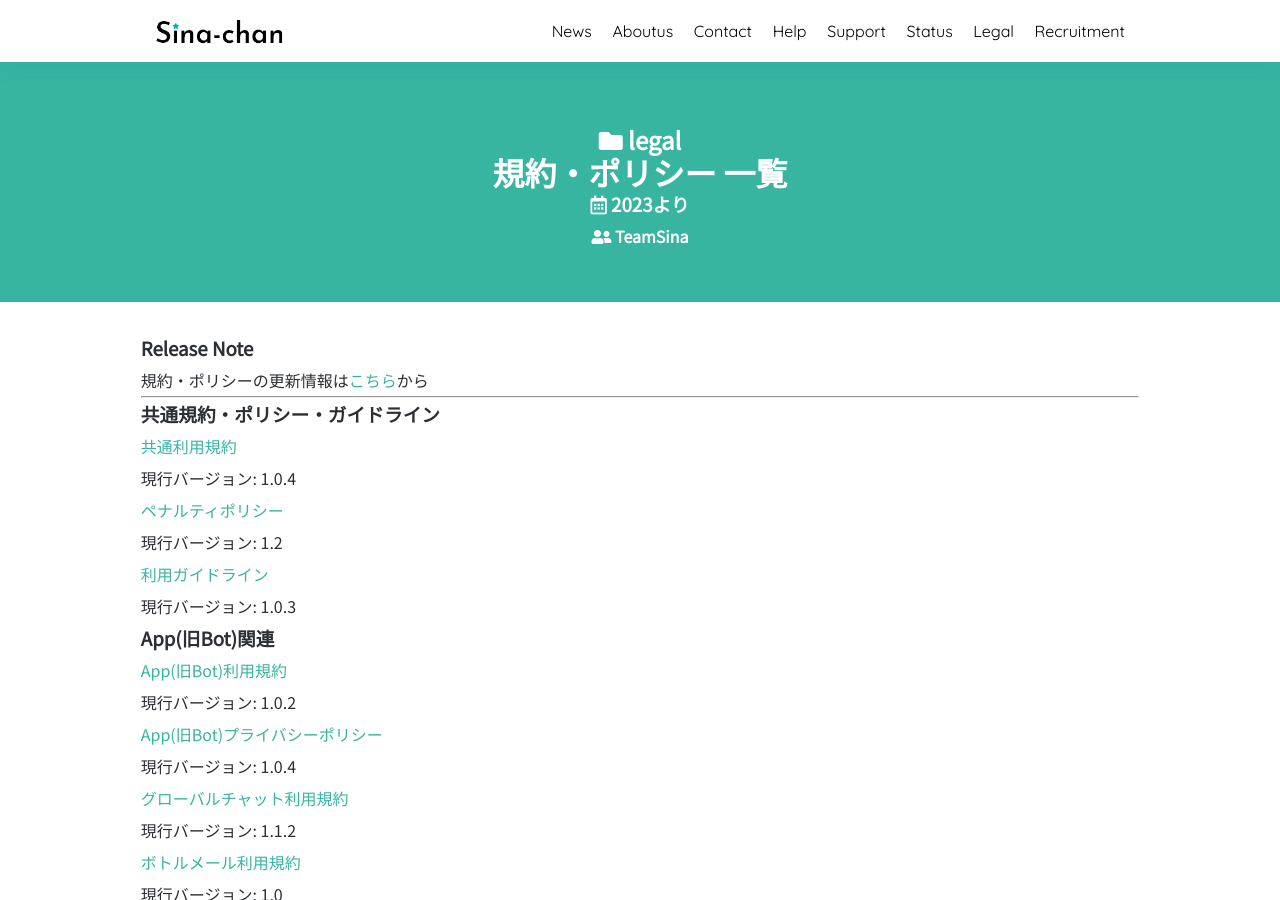
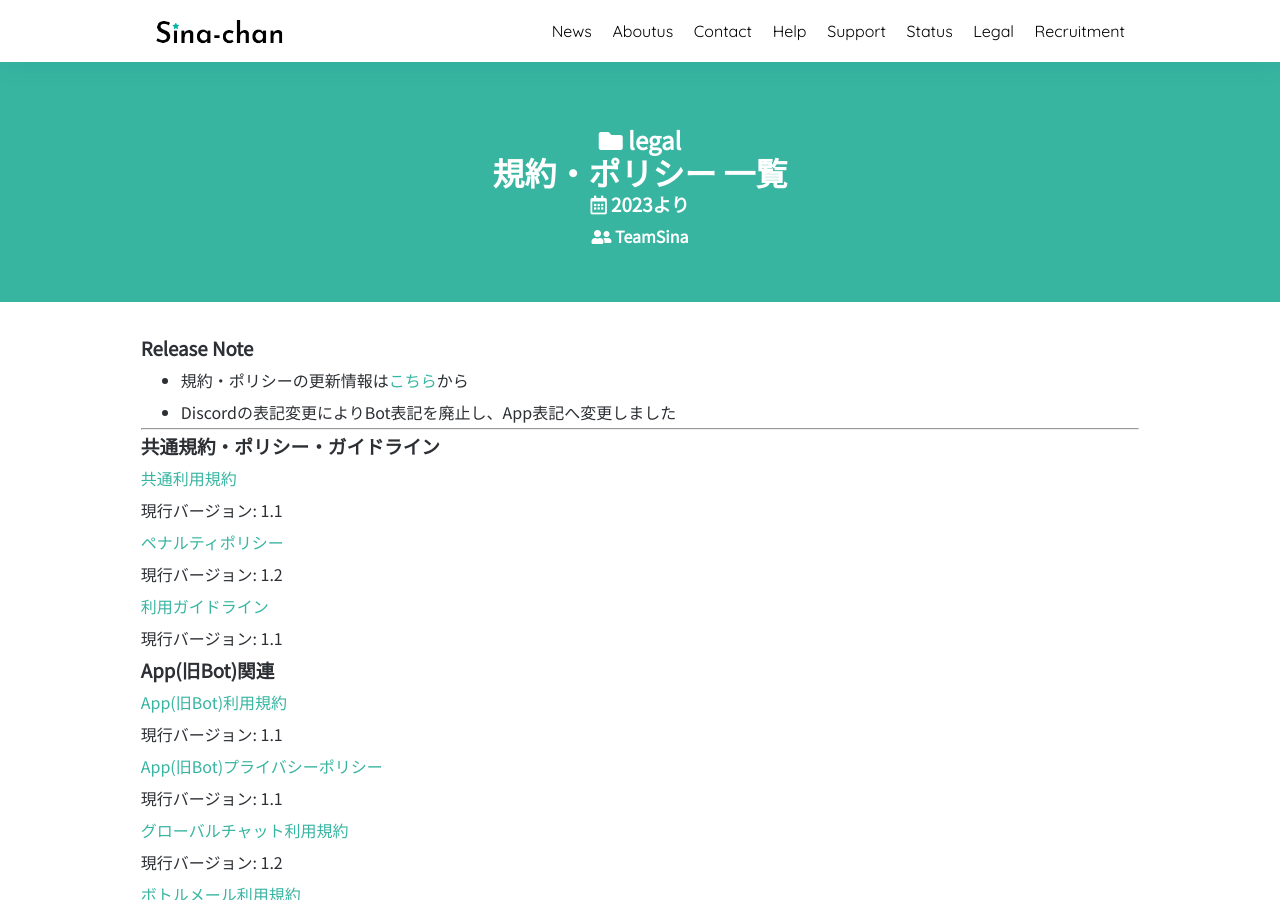
Before and after one commit to SinaKitagami/sinakitagami.github.io, a Jekyll site: the page built from legal.md, in a window 1280 px wide and 900 px high. Built offline with Jekyll 4.4.1, drawn with Linux system fonts in a browser that asks for light colours; nearby versions of some CDN libraries; a script that is not in the unit is left out; some of the changed text lies outside the part shown.

Commit message:
modify legal

```diff
--- a/legal.md
+++ b/legal.md
@@ -12,37 +12,38 @@ date: 2023より
 
 ### Release Note
 
-規約・ポリシーの更新情報は<a href="{{site.url}}/legal/release-note" class="a-orange">こちら</a>から
+- 規約・ポリシーの更新情報は<a href="{{site.url}}/legal/release-note" class="a-orange">こちら</a>から
+- Discordの表記変更によりBot表記を廃止し、App表記へ変更しました
 
 ---
 
 ### 共通規約・ポリシー・ガイドライン
 
 <a href="{{site.url}}/legal/tos" class="a-orange">共通利用規約</a><br>
-現行バージョン: 1.0.4
+現行バージョン: 1.1
 
 <a href="{{site.url}}/legal/penalty" class="a-orange">ペナルティポリシー</a><br>
 現行バージョン: 1.2
 
 <a href="{{site.url}}/legal/use-guideline" class="a-orange">利用ガイドライン</a><br>
-現行バージョン: 1.0.3
+現行バージョン: 1.1
 
 ### App(旧Bot)関連
 
 <a href="{{site.url}}/legal/app-tos" class="a-orange">App(旧Bot)利用規約</a><br>
-現行バージョン: 1.0.2
+現行バージョン: 1.1
 
 <a href="{{site.url}}/legal/app-privacy-policy" class="a-orange">App(旧Bot)プライバシーポリシー</a><br>
-現行バージョン: 1.0.4
+現行バージョン: 1.1
 
 <a href="{{site.url}}/legal/gchat-tos" class="a-orange">グローバルチャット利用規約</a><br>
-現行バージョン: 1.1.2
+現行バージョン: 1.2
 
 <a href="{{site.url}}/legal/bmail-tos" class="a-orange">ボトルメール利用規約</a><br>
-現行バージョン: 1.0
+現行バージョン: 1.1
 
 <a href="{{site.url}}/legal/partner-verify" class="a-orange">パートナー・認証ポリシー</a><br>
-現行バージョン: 1.0.2
+現行バージョン: 1.1
 
 ### その他
 
```
Also changed, not shown: _posts/legal/2023-06-28-release-note.md (+17 -10 lines), _posts/legal/2023-10-04-use-guideline.md (+1 -1 lines).
